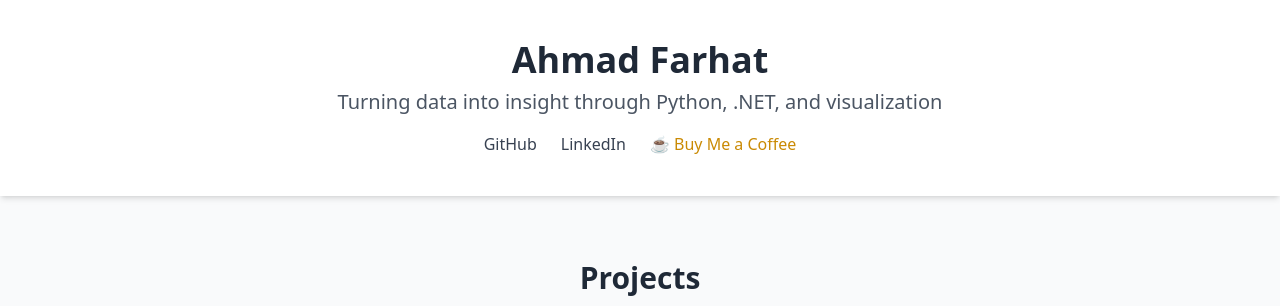
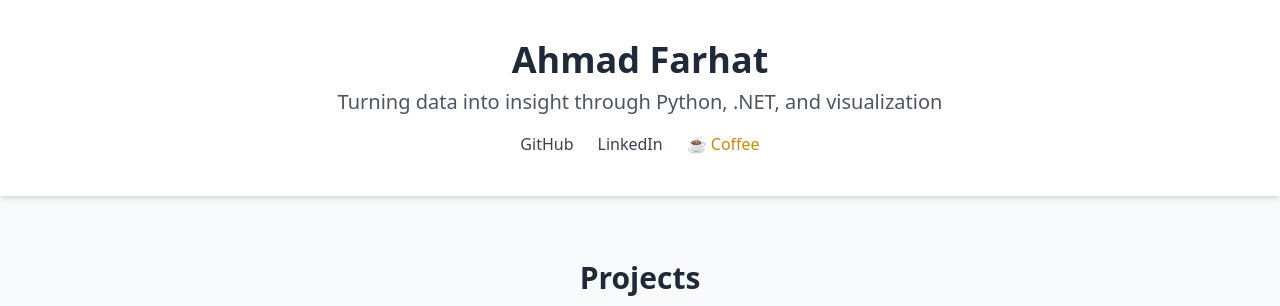
Before and after one commit to a-farhat/dataverge, a plain HTML site: page index.html in a window 1280 px wide. Shown: the top 306 px of the page. Drawn offline with nearby package versions, Linux system fonts and the light colour scheme.

Commit message:
update coffee

```diff
--- a/index.html
+++ b/index.html
@@ -16,7 +16,7 @@
       <div class="flex justify-center gap-6 flex-wrap">
         <a href="https://github.com/a-farhat" target="_blank" class="text-gray-700 hover:text-gray-900 font-medium">GitHub</a>
         <a href="https://www.linkedin.com/in/ahmadfarhat/" target="_blank" class="text-gray-700 hover:text-gray-900 font-medium">LinkedIn</a>
-        <a href="https://www.buymeacoffee.com/afarhat" target="_blank" class="text-yellow-600 hover:text-yellow-700 font-medium">☕ Buy Me a Coffee</a>
+        <a href="https://buymeacoffee.com/afarhat" target="_blank" class="text-yellow-600 hover:text-yellow-700 font-medium">☕ Coffee</a>
       </div>
     </div>
   </header>
```
